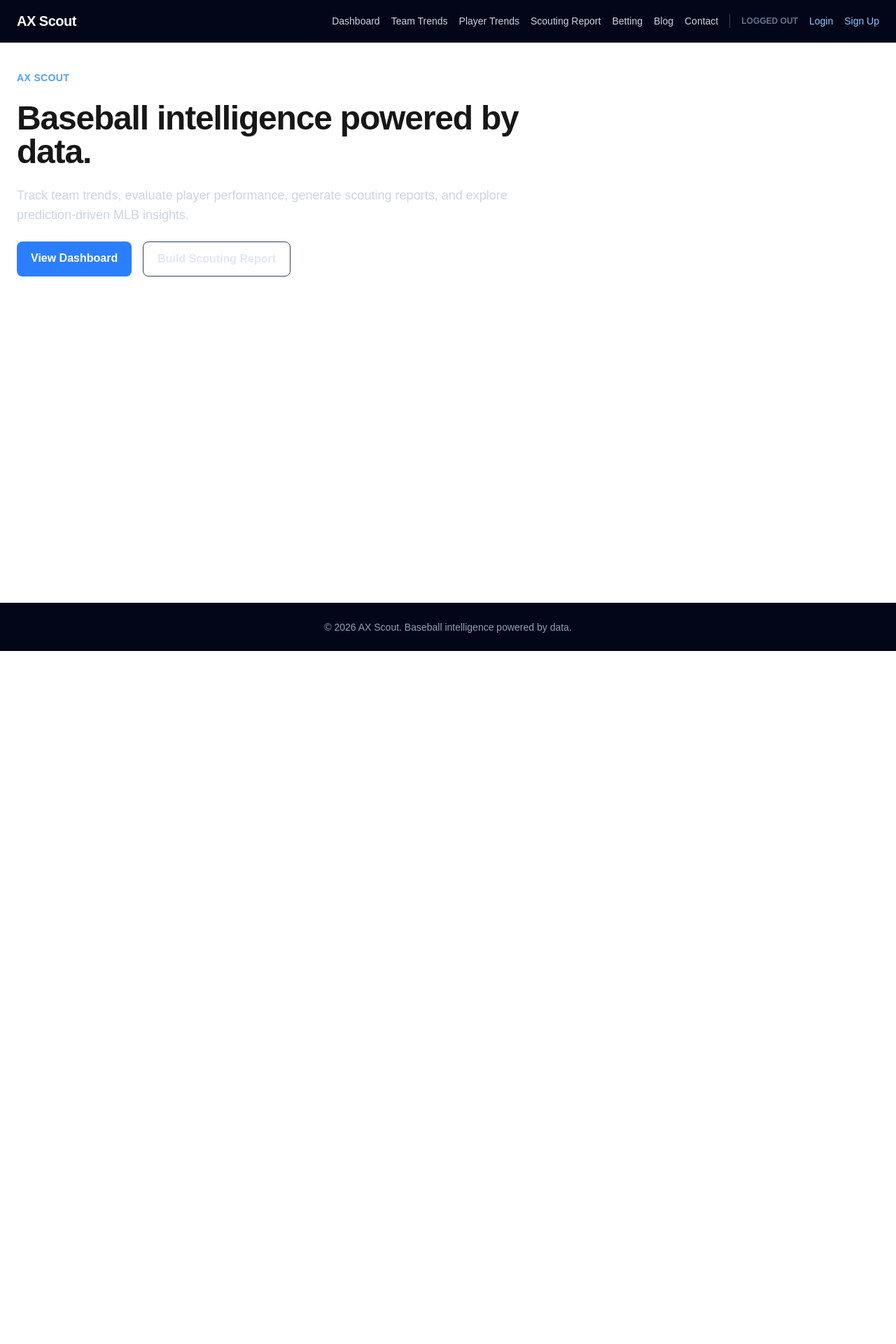
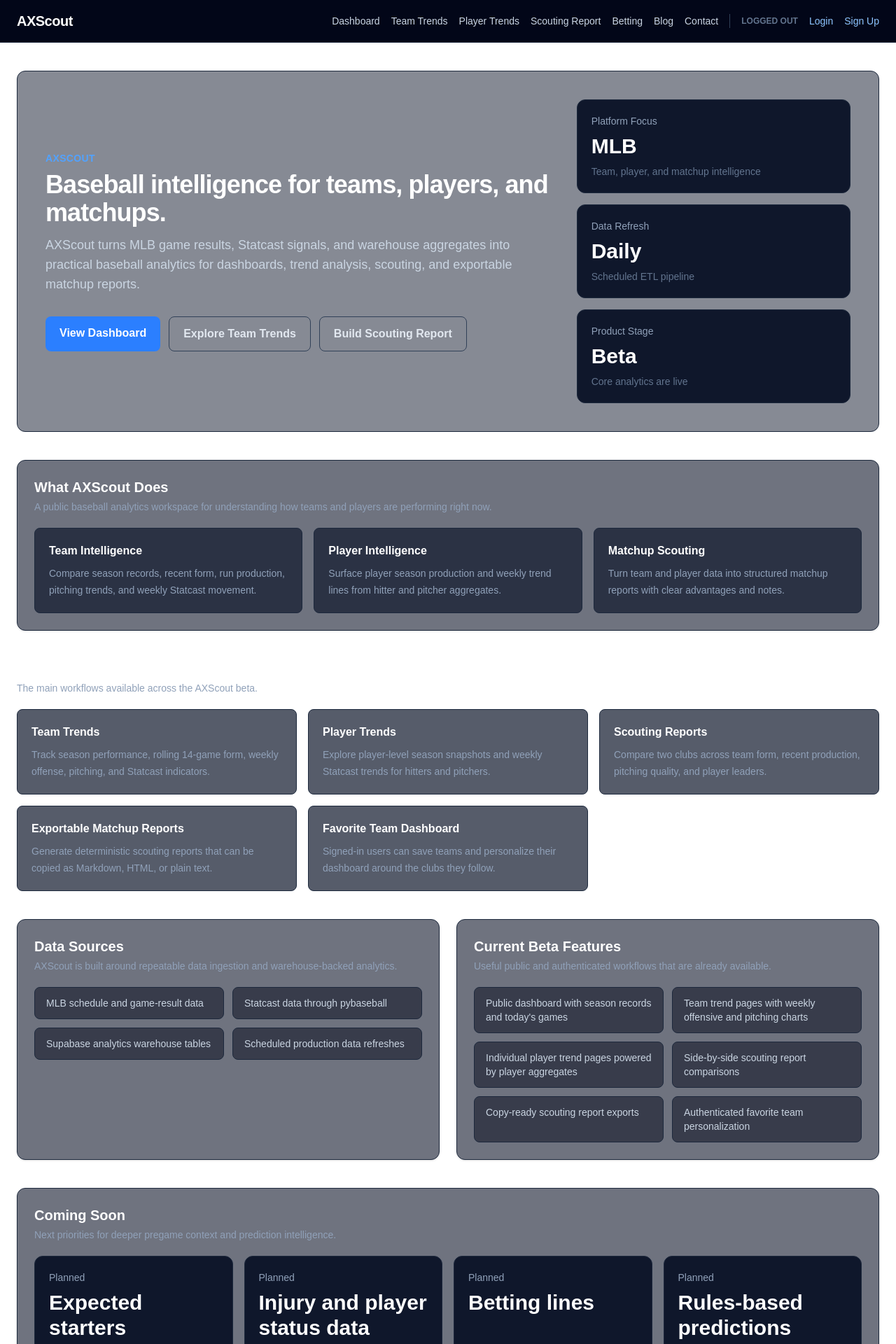
Before and after one commit to Anthony-Athens/axscout, a Next.js app: page / in a window 1280 px wide. Shown: the top 1920 px of the page at 70% size. Before the commit the page ends 930 px from the top, so only its background shows below. Built offline with nearby package versions, Linux system fonts and the light colour scheme; no server answers.

Commit message:
Add AX Scout overview page

```diff
--- a/app/dashboard/page.tsx
+++ b/app/dashboard/page.tsx
@@ -210,7 +210,7 @@
       <div className="mt-8">
         <SectionCard
           title="Team Season Overview"
-          description="Season-to-date team records and run production from the AX Scout warehouse."
+          description="Season-to-date team records and run production from the AXScout warehouse."
         >
           <TeamSeasonTable rows={teamSeasonRows} />
         </SectionCard>
@@ -219,7 +219,7 @@
       <div className="mt-8">
         <SectionCard
           title="Today's Games"
-          description="Current MLB matchups loaded from the AX Scout warehouse."
+          description="Current MLB matchups loaded from the AXScout warehouse."
         >
           <TodaysGamesTable games={todaysGames} />
         </SectionCard>
--- a/app/layout.tsx
+++ b/app/layout.tsx
@@ -16,9 +16,25 @@
 });
 
 export const metadata: Metadata = {
-  title: "AX Scout",
+  title: {
+    default: "AXScout | Baseball Intelligence Platform",
+    template: "%s | AXScout",
+  },
   description:
-    "Baseball analytics, scouting reports, and prediction intelligence.",
+    "AXScout is a baseball intelligence platform delivering advanced team analytics, player intelligence, scouting reports, Statcast insights, and data-driven MLB analysis.",
+  openGraph: {
+    title: "AXScout | Baseball Intelligence Platform",
+    description:
+      "Team intelligence, player analytics, scouting reports, Statcast trends, and data-driven MLB insights.",
+    siteName: "AXScout",
+    type: "website",
+  },
+  twitter: {
+    card: "summary_large_image",
+    title: "AXScout | Baseball Intelligence Platform",
+    description:
+      "Baseball intelligence powered by Statcast, advanced analytics, and machine learning.",
+  },
 };
 
 export default function RootLayout({
--- a/app/login/LoginForm.tsx
+++ b/app/login/LoginForm.tsx
@@ -67,7 +67,7 @@
       </button>
 
       <p className="text-sm text-slate-400">
-        New to AX Scout?{" "}
+        New to AXScout?{" "}
         <Link href="/signup" className="font-medium text-blue-300 hover:text-blue-200">
           Create an account
         </Link>
--- a/app/page.tsx
+++ b/app/page.tsx
@@ -1,38 +1,236 @@
 import Link from "next/link";
+
+import PageHeader from "@/components/layout/PageHeader";
+import DashboardGrid from "@/components/ui/DashboardGrid";
+import SectionCard from "@/components/ui/SectionCard";
+import StatCard from "@/components/ui/StatCard";
+
+const capabilities = [
+  {
+    title: "Team Trends",
+    description:
+      "Track season performance, rolling 14-game form, weekly offense, pitching, and Statcast indicators.",
+  },
+  {
+    title: "Player Trends",
+    description:
+      "Explore player-level season snapshots and weekly Statcast trends for hitters and pitchers.",
+  },
+  {
+    title: "Scouting Reports",
+    description:
+      "Compare two clubs across team form, recent production, pitching quality, and player leaders.",
+  },
+  {
+    title: "Exportable Matchup Reports",
+    description:
+      "Generate deterministic scouting reports that can be copied as Markdown, HTML, or plain text.",
+  },
+  {
+    title: "Favorite Team Dashboard",
+    description:
+      "Signed-in users can save teams and personalize their dashboard around the clubs they follow.",
+  },
+];
+
+const dataSources = [
+  "MLB schedule and game-result data",
+  "Statcast data through pybaseball",
+  "Supabase analytics warehouse tables",
+  "Scheduled production data refreshes",
+];
+
+const betaFeatures = [
+  "Public dashboard with season records and today's games",
+  "Team trend pages with weekly offensive and pitching charts",
+  "Individual player trend pages powered by player aggregates",
+  "Side-by-side scouting report comparisons",
+  "Copy-ready scouting report exports",
+  "Authenticated favorite team personalization",
+];
+
+const comingSoon = [
+  "Expected starters",
+  "Injury and player status data",
+  "Betting lines",
+  "Rules-based predictions",
+  "Machine learning prediction model",
+];
+
+function FeatureCard({
+  title,
+  description,
+}: {
+  title: string;
+  description: string;
+}) {
+  return (
+    <article className="rounded-lg border border-slate-800 bg-slate-900/70 p-5">
+      <h3 className="text-base font-semibold text-white">{title}</h3>
+      <p className="mt-2 text-sm leading-6 text-slate-400">{description}</p>
+    </article>
+  );
+}
+
+function PillList({ items }: { items: string[] }) {
+  return (
+    <ul className="grid gap-3 sm:grid-cols-2">
+      {items.map((item) => (
+        <li
+          key={item}
+          className="rounded-lg border border-slate-800 bg-slate-950/50 px-4 py-3 text-sm text-slate-300"
+        >
+          {item}
+        </li>
+      ))}
+    </ul>
+  );
+}
 
 export default function Home() {
   return (
-    <section className="space-y-10">
-      <div className="max-w-3xl space-y-6">
-        <p className="text-sm font-semibold uppercase tracking-wide text-blue-400">
-          AX Scout
-        </p>
+    <div className="space-y-10">
+      <section className="rounded-xl border border-slate-800 bg-slate-900/50 px-6 py-10 sm:px-8 lg:px-10">
+        <div className="grid gap-8 lg:grid-cols-[minmax(0,1.3fr)_minmax(320px,0.7fr)] lg:items-center">
+          <div>
+            <PageHeader
+              label="AXScout"
+              title="Baseball intelligence for teams, players, and matchups."
+              description="AXScout turns MLB game results, Statcast signals, and warehouse aggregates into practical baseball analytics for dashboards, trend analysis, scouting, and exportable matchup reports."
+            />
 
-        <h1 className="text-5xl font-bold tracking-tight">
-          Baseball intelligence powered by data.
-        </h1>
-
-        <p className="text-lg text-slate-300">
-          Track team trends, evaluate player performance, generate scouting
-          reports, and explore prediction-driven MLB insights.
-        </p>
-
-        <div className="flex gap-4">
+            <div className="flex flex-col gap-3 sm:flex-row">
               <Link
                 href="/dashboard"
-            className="rounded-lg bg-blue-500 px-5 py-3 font-semibold text-white hover:bg-blue-400"
+                className="rounded-lg bg-blue-500 px-5 py-3 text-center font-semibold text-white transition hover:bg-blue-400"
               >
                 View Dashboard
               </Link>
-
+              <Link
+                href="/trends/team"
+                className="rounded-lg border border-slate-700 px-5 py-3 text-center font-semibold text-slate-200 transition hover:border-blue-400 hover:bg-slate-900"
+              >
+                Explore Team Trends
+              </Link>
               <Link
                 href="/scouting-report"
-            className="rounded-lg border border-slate-700 px-5 py-3 font-semibold text-slate-200 hover:bg-slate-900"
+                className="rounded-lg border border-slate-700 px-5 py-3 text-center font-semibold text-slate-200 transition hover:border-blue-400 hover:bg-slate-900"
+              >
+                Build Scouting Report
+              </Link>
+            </div>
+          </div>
+
+          <div className="grid gap-4 sm:grid-cols-3 lg:grid-cols-1">
+            <StatCard
+              label="Platform Focus"
+              value="MLB"
+              helperText="Team, player, and matchup intelligence"
+            />
+            <StatCard
+              label="Data Refresh"
+              value="Daily"
+              helperText="Scheduled ETL pipeline"
+            />
+            <StatCard
+              label="Product Stage"
+              value="Beta"
+              helperText="Core analytics are live"
+            />
+          </div>
+        </div>
+      </section>
+
+      <SectionCard
+        title="What AXScout Does"
+        description="A public baseball analytics workspace for understanding how teams and players are performing right now."
+      >
+        <div className="grid gap-4 md:grid-cols-3">
+          <FeatureCard
+            title="Team Intelligence"
+            description="Compare season records, recent form, run production, pitching trends, and weekly Statcast movement."
+          />
+          <FeatureCard
+            title="Player Intelligence"
+            description="Surface player season production and weekly trend lines from hitter and pitcher aggregates."
+          />
+          <FeatureCard
+            title="Matchup Scouting"
+            description="Turn team and player data into structured matchup reports with clear advantages and notes."
+          />
+        </div>
+      </SectionCard>
+
+      <section aria-labelledby="capabilities-heading" className="space-y-5">
+        <div>
+          <h2 id="capabilities-heading" className="text-xl font-semibold text-white">
+            Core Capabilities
+          </h2>
+          <p className="mt-1 text-sm text-slate-400">
+            The main workflows available across the AXScout beta.
+          </p>
+        </div>
+        <div className="grid gap-4 md:grid-cols-2 xl:grid-cols-3">
+          {capabilities.map((capability) => (
+            <FeatureCard key={capability.title} {...capability} />
+          ))}
+        </div>
+      </section>
+
+      <div className="grid gap-6 lg:grid-cols-2">
+        <SectionCard
+          title="Data Sources"
+          description="AXScout is built around repeatable data ingestion and warehouse-backed analytics."
+        >
+          <PillList items={dataSources} />
+        </SectionCard>
+
+        <SectionCard
+          title="Current Beta Features"
+          description="Useful public and authenticated workflows that are already available."
+        >
+          <PillList items={betaFeatures} />
+        </SectionCard>
+      </div>
+
+      <SectionCard
+        title="Coming Soon"
+        description="Next priorities for deeper pregame context and prediction intelligence."
+      >
+        <DashboardGrid>
+          {comingSoon.map((item) => (
+            <StatCard key={item} label="Planned" value={item} />
+          ))}
+        </DashboardGrid>
+      </SectionCard>
+
+      <section className="rounded-xl border border-blue-500/30 bg-blue-500/10 p-6 sm:p-8">
+        <div className="flex flex-col gap-5 lg:flex-row lg:items-center lg:justify-between">
+          <div>
+            <h2 className="text-2xl font-semibold text-white">
+              Start exploring AXScout.
+            </h2>
+            <p className="mt-2 max-w-2xl text-sm leading-6 text-slate-300">
+              Open the public dashboard, inspect team trends, or build a matchup
+              scouting report from the current analytics warehouse.
+            </p>
+          </div>
+          <div className="flex flex-col gap-3 sm:flex-row">
+            <Link
+              href="/dashboard"
+              className="rounded-lg bg-blue-500 px-5 py-3 text-center font-semibold text-white transition hover:bg-blue-400"
+            >
+              View Dashboard
+            </Link>
+            <Link
+              href="/scouting-report"
+              className="rounded-lg border border-blue-400/60 px-5 py-3 text-center font-semibold text-blue-100 transition hover:bg-blue-500/20"
             >
               Build Scouting Report
             </Link>
           </div>
         </div>
       </section>
+    </div>
   );
 }
--- a/app/profile/page.tsx
+++ b/app/profile/page.tsx
@@ -35,7 +35,7 @@
       <PageHeader
         label="Profile"
         title="Account profile"
-        description="Manage the identity shown across your AX Scout account."
+        description="Manage the identity shown across your AXScout account."
       />
 
       <SectionCard>
@@ -48,7 +48,7 @@
           </div>
           <div className="min-w-0">
             <p className="truncate text-lg font-semibold text-white">
-              {fullName || "AX Scout member"}
+              {fullName || "AXScout member"}
             </p>
             <p className="truncate text-sm text-slate-400">{user.email}</p>
           </div>
--- a/app/signup/page.tsx
+++ b/app/signup/page.tsx
@@ -7,7 +7,7 @@
     <div className="max-w-2xl">
       <PageHeader
         label="Sign Up"
-        title="Create your AX Scout account"
+        title="Create your AXScout account"
         description="Save favorite teams and personalize your dashboard."
       />
 
--- a/components/Footer.tsx
+++ b/components/Footer.tsx
@@ -1,7 +1,7 @@
 export default function Footer() {
   return (
     <footer className="border-t border-slate-800 bg-slate-950 px-6 py-6 text-center text-sm text-slate-400">
-      © {new Date().getFullYear()} AX Scout. Baseball intelligence powered by data.
+      &copy; {new Date().getFullYear()} AXScout. Baseball intelligence powered by data.
     </footer>
   );
 }
--- a/components/Navbar.tsx
+++ b/components/Navbar.tsx
@@ -13,7 +13,7 @@
     <header className="border-b border-slate-800 bg-slate-950 text-white">
       <nav className="mx-auto flex max-w-7xl flex-wrap items-center justify-between gap-4 px-6 py-4">
         <Link href="/" className="text-xl font-bold tracking-tight">
-          AX Scout
+          AXScout
         </Link>
 
         <div className="flex flex-wrap items-center gap-4 text-sm text-slate-300">
--- a/lib/scouting-report-export.ts
+++ b/lib/scouting-report-export.ts
@@ -674,7 +674,7 @@
     {
       heading: "Report Footer",
       blocks: [
-        { type: "paragraph", text: "Generated by AX Scout" },
+        { type: "paragraph", text: "Generated by AXScout" },
         { type: "paragraph", text: "https://axscout.com" },
         {
           type: "table",
@@ -682,13 +682,13 @@
           rows: [
             ["Data Refreshed", formatTimestamp(data.latestRefreshAt)],
             ["Report Generated", formatTimestamp(generatedAt)],
-            ["Version", "AX Scout Beta"],
+            ["Version", "AXScout Beta"],
           ],
         },
       ],
     },
   ];
-  const title = `AX Scout Scouting Report: ${data.matchup}`;
+  const title = `AXScout Scouting Report: ${data.matchup}`;
 
   return {
     title,
```
Also changed, not shown: 5 other files (tests, documents, lock files or other folders). Lines whose indentation alone changed are shown as unchanged.
